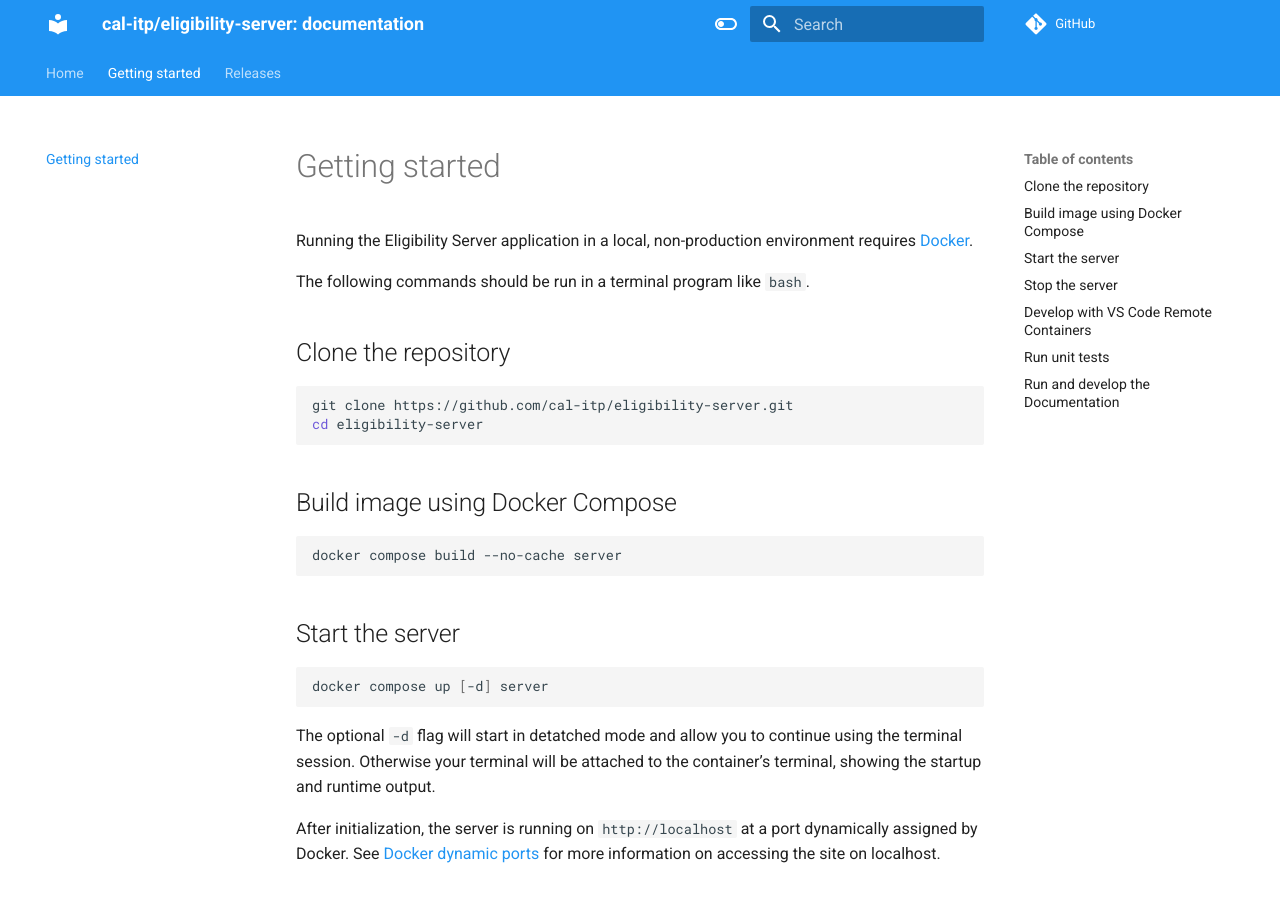
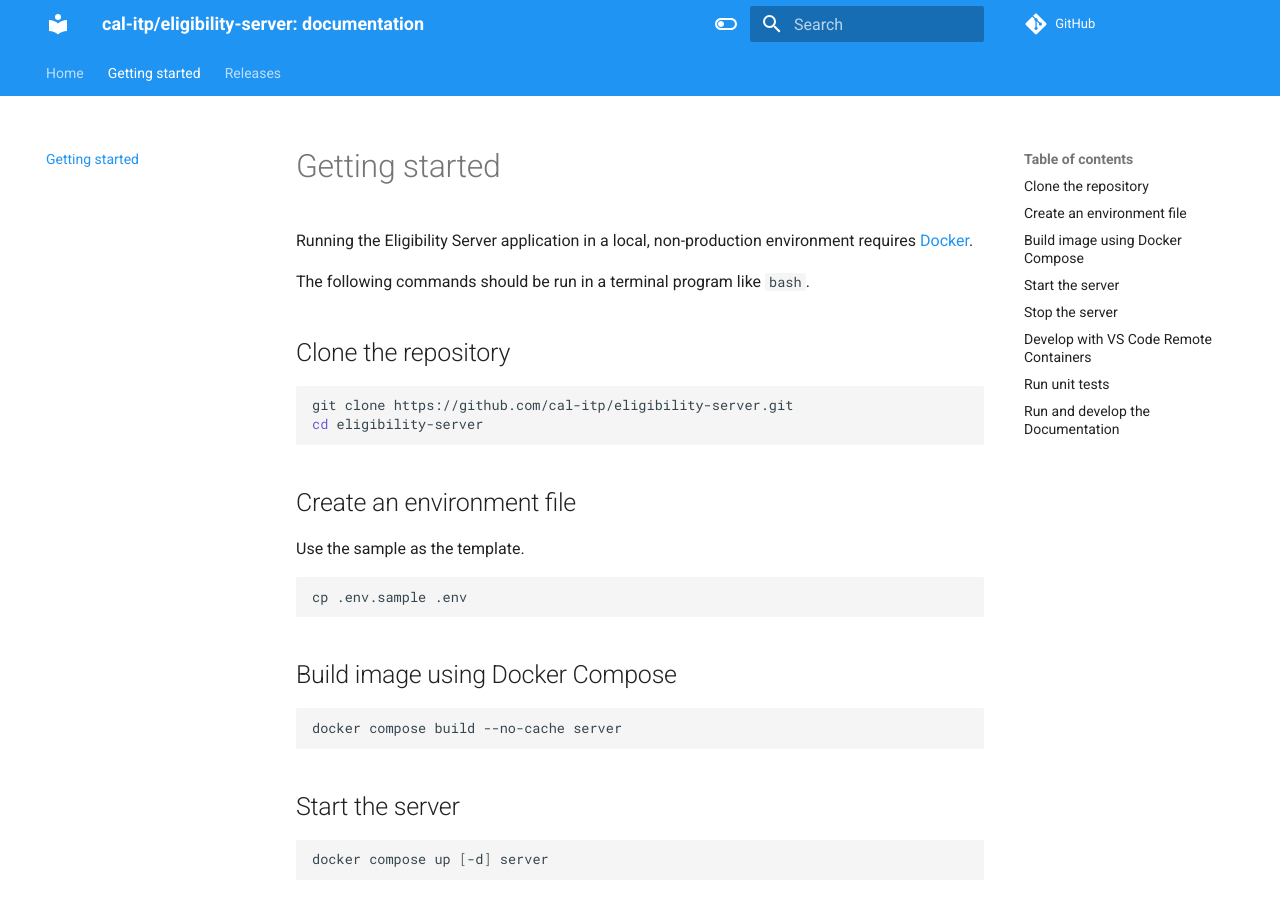
Before and after one commit to cal-itp/eligibility-server, an MkDocs documentation site: the page built from docs/getting-started.md, in a window 1280 px wide and 900 px high. Built offline with MkDocs 1.6.1 and Material for MkDocs 9.7.7, drawn with Linux system fonts in a browser that asks for light colours; nearby versions of some CDN libraries; comment, search, counter and statistics services are not loaded.

Commit message:
docs: update docs to add copy .env instructions

````diff
--- a/docs/getting-started.md
+++ b/docs/getting-started.md
@@ -9,6 +9,14 @@ The following commands should be run in a terminal program like `bash`.
 ```bash
 git clone https://github.com/cal-itp/eligibility-server.git
 cd eligibility-server
+```
+
+## Create an environment file
+
+Use the sample as the template.
+
+```bash
+cp .env.sample .env
 ```
 
 ## Build image using Docker Compose
````
